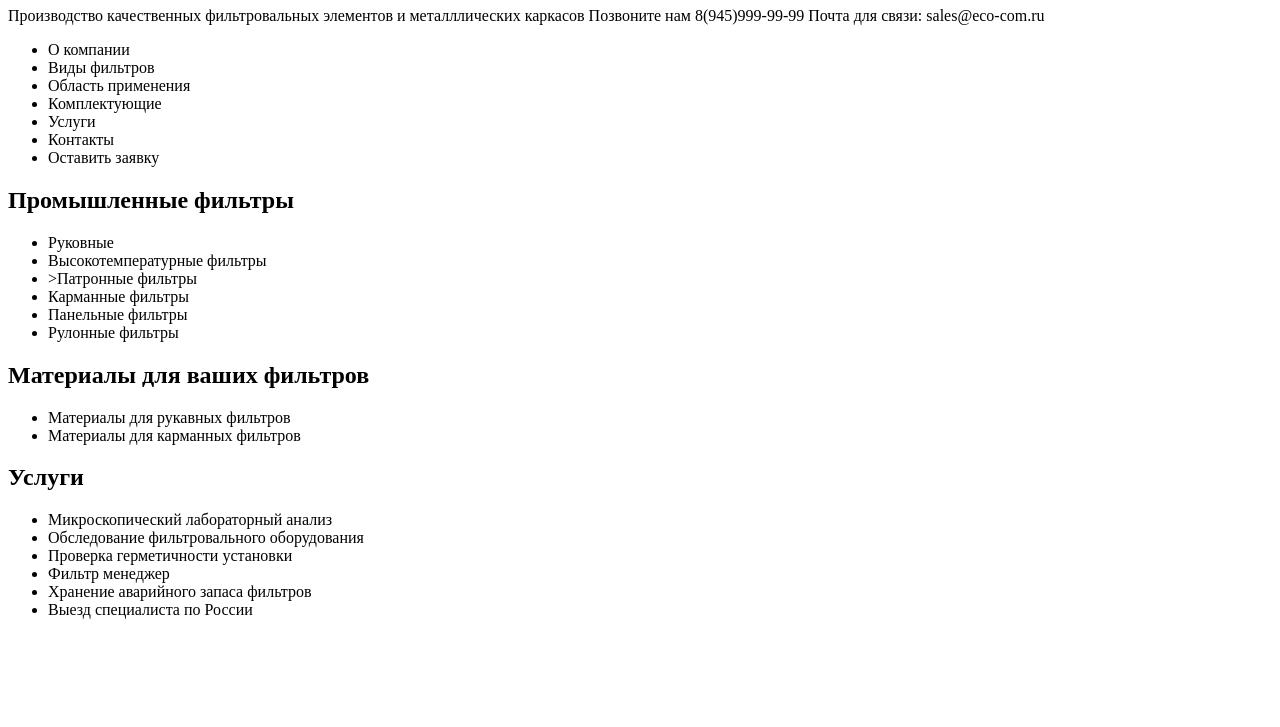
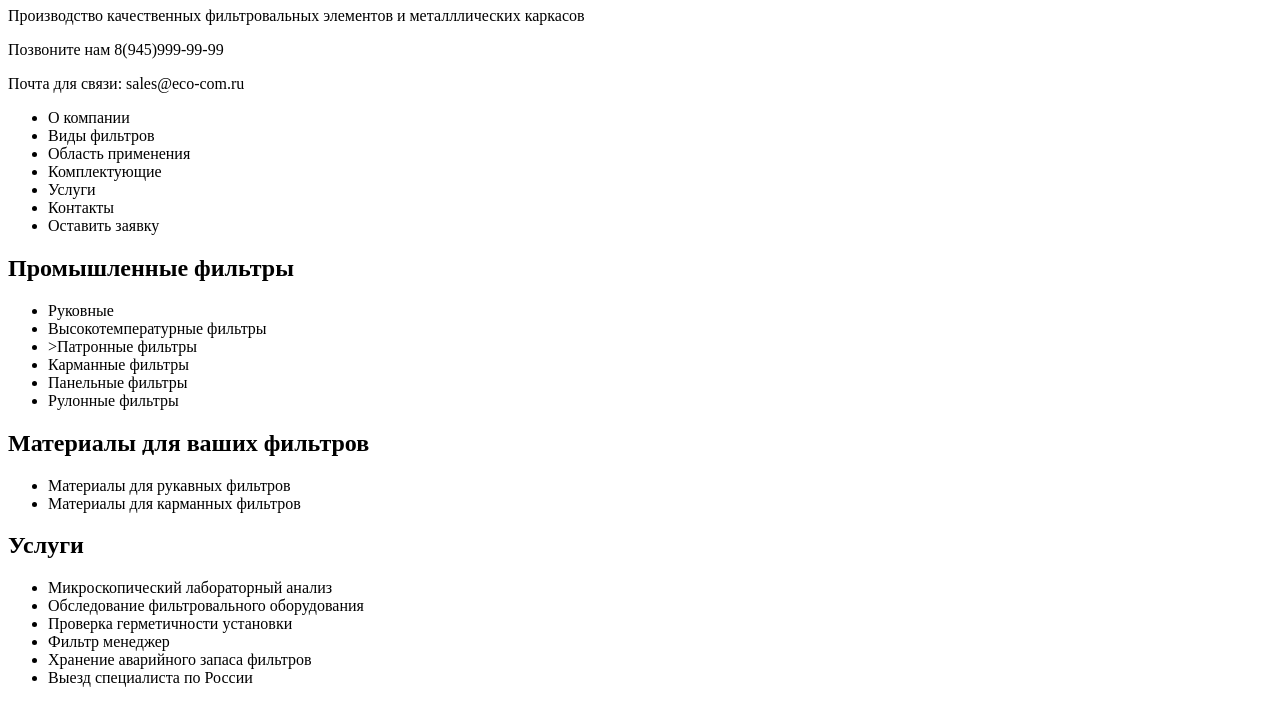
Before and after one commit to RomanDovgii/eco-com, a plain HTML site: page index.html in a window 1280 px wide. Shown: the part 73-800 px from the top of the page. Drawn offline with Linux system fonts and the light colour scheme.

Commit message:
Update index.html

```diff
--- a/index.html
+++ b/index.html
@@ -12,9 +12,17 @@
     <h1>
         ЭКО-КОМ
     </h1>
-    <p>
-        Производство качественных фильтровальных элементов и металллических каркасов Позвоните нам 8(945)999-99-99 Почта для связи: sales@eco-com.ru
-    </p>
+    <section>
+        <p>
+            Производство качественных фильтровальных элементов и металллических каркасов
+        </p>
+        <p>
+            Позвоните нам 8(945)999-99-99
+        </p>
+        <p>
+            Почта для связи: sales@eco-com.ru
+        </p>
+    </section>
     <section>
         <nav>
             <ul>
```
